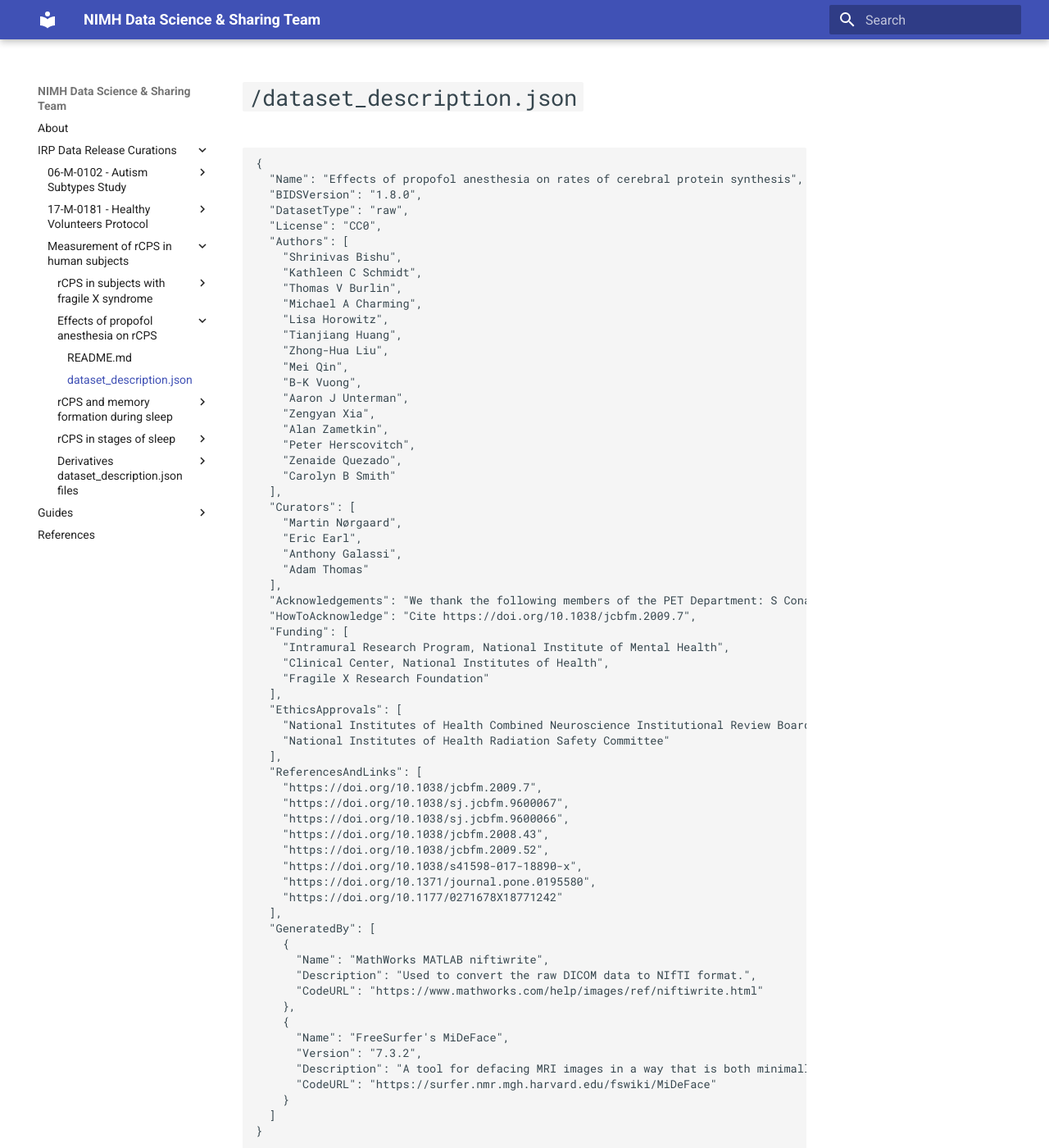
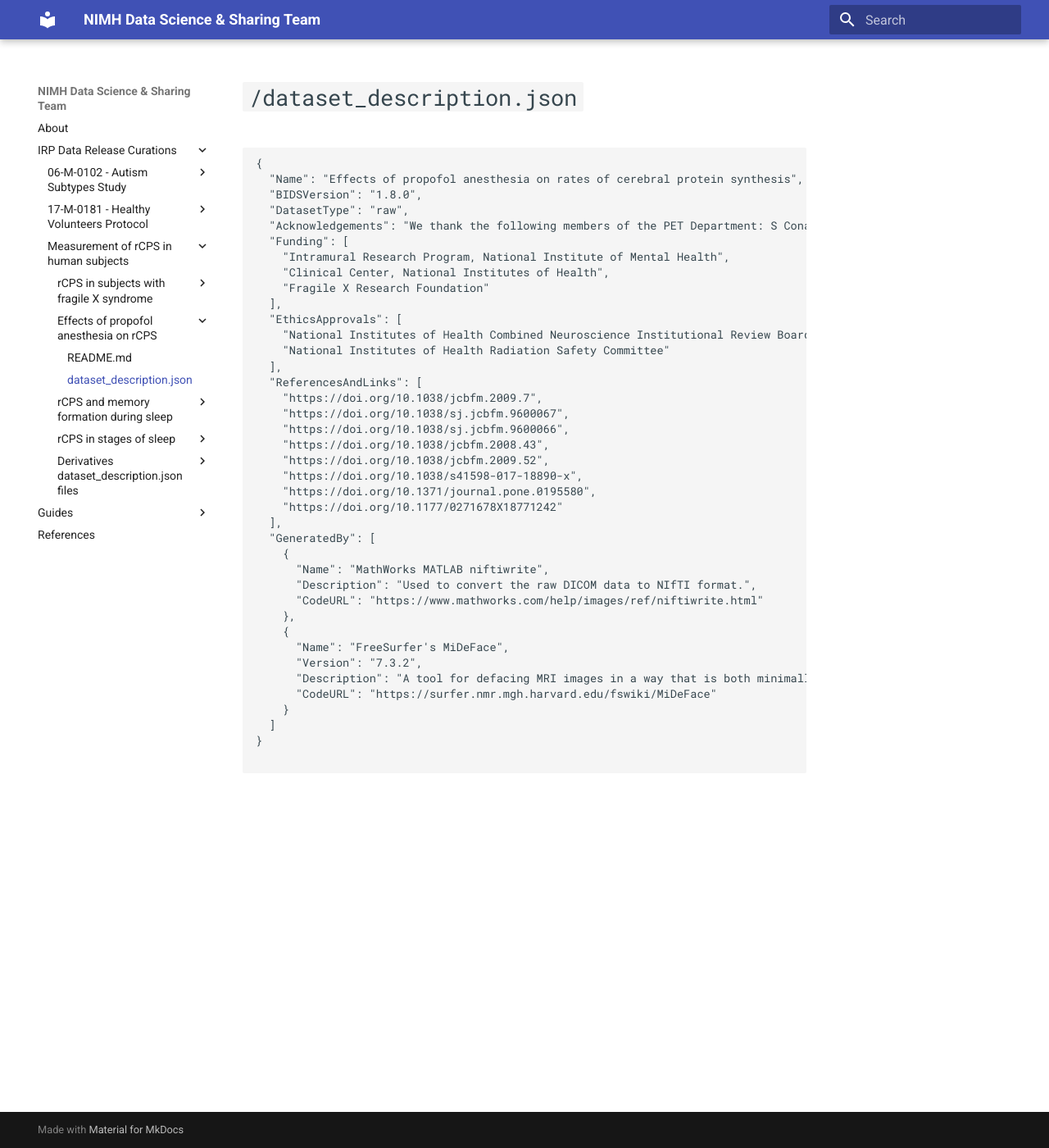
Before and after one commit to nimh-dsst/dsst-rtd, an MkDocs documentation site: the page built from docs/curations/c11-leucine/propofol_anesthesia/dataset_description.md, in a window 1280 px wide and 1400 px high. Shown: the whole window at 82% size. Built offline with MkDocs 1.6.1 and Material for MkDocs 9.7.7, drawn with Linux system fonts in a browser that asks for light colours.

Commit message:
Update fragile_x and propofol_anesthesia citations
Updated CITATION.md and dataset_description.md for both datasets.

```diff
--- a/docs/curations/c11-leucine/propofol_anesthesia/dataset_description.md
+++ b/docs/curations/c11-leucine/propofol_anesthesia/dataset_description.md
@@ -5,32 +5,7 @@
   "Name": "Effects of propofol anesthesia on rates of cerebral protein synthesis",
   "BIDSVersion": "1.8.0",
   "DatasetType": "raw",
-  "License": "CC0",
-  "Authors": [
-    "Shrinivas Bishu",
-    "Kathleen C Schmidt",
-    "Thomas V Burlin",
-    "Michael A Charming",
-    "Lisa Horowitz",
-    "Tianjiang Huang",
-    "Zhong-Hua Liu",
-    "Mei Qin",
-    "B-K Vuong",
-    "Aaron J Unterman",
-    "Zengyan Xia",
-    "Alan Zametkin",
-    "Peter Herscovitch",
-    "Zenaide Quezado",
-    "Carolyn B Smith"
-  ],
-  "Curators": [
-    "Martin Nørgaard",
-    "Eric Earl",
-    "Anthony Galassi",
-    "Adam Thomas"
-  ],
   "Acknowledgements": "We thank the following members of the PET Department: S Conant, G Jacobs, S Sestrich, B Furmanek, K Chung, M Der (RPh), J Kusmierz (R. Ph), C Barker (PhD), and S Thada; the Department of Anesthesia and Surgical Services: William Kammerer (MD) and Ning Miao (MD); and the Office of the Clinical Director, NIMH: E Ballard and R Prengler.",
-  "HowToAcknowledge": "Cite https://doi.org/10.1038/jcbfm.2009.7",
   "Funding": [
     "Intramural Research Program, National Institute of Mental Health",
     "Clinical Center, National Institutes of Health",
```
Also changed, not shown: docs/curations/c11-leucine/fragile_x/CITATION.md (+6 -3 lines), docs/curations/c11-leucine/fragile_x/dataset_description.md (+0 -18 lines), docs/curations/c11-leucine/propofol_anesthesia/CITATION.md (+3 -2 lines).
